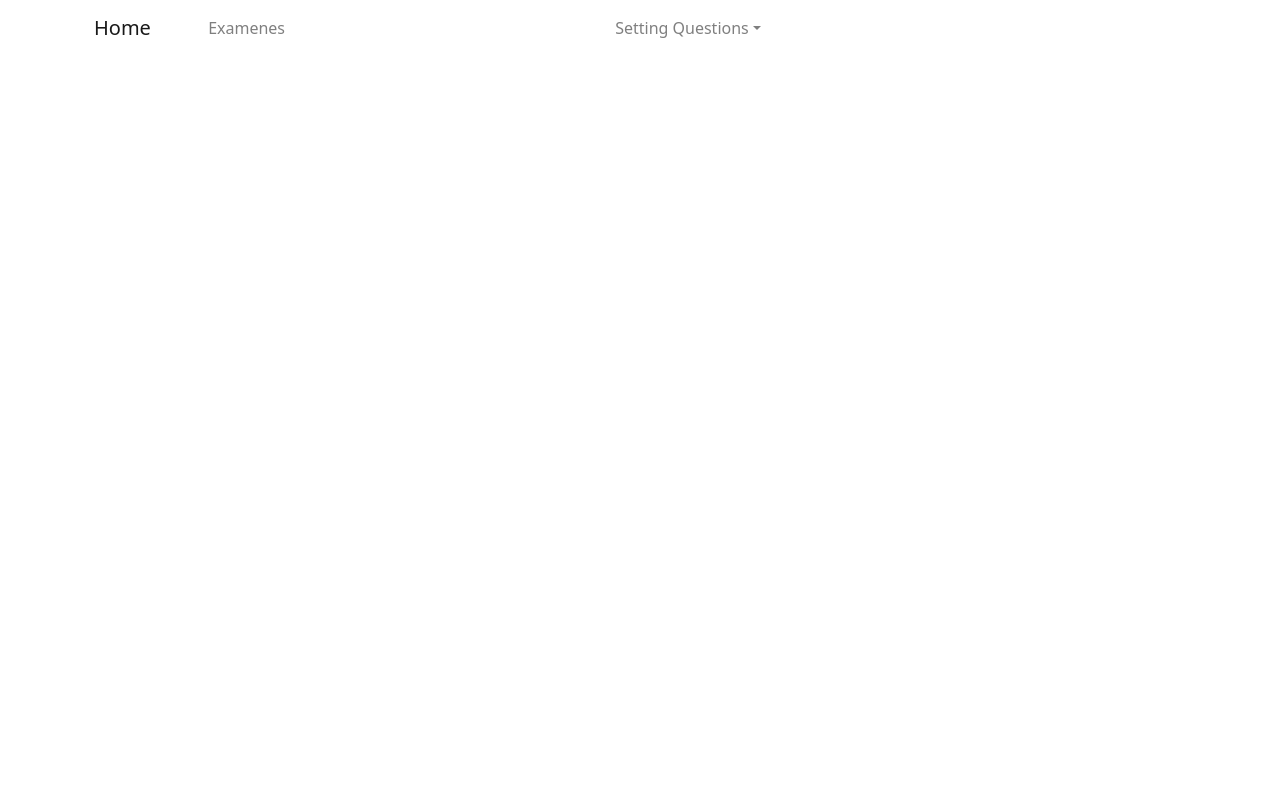
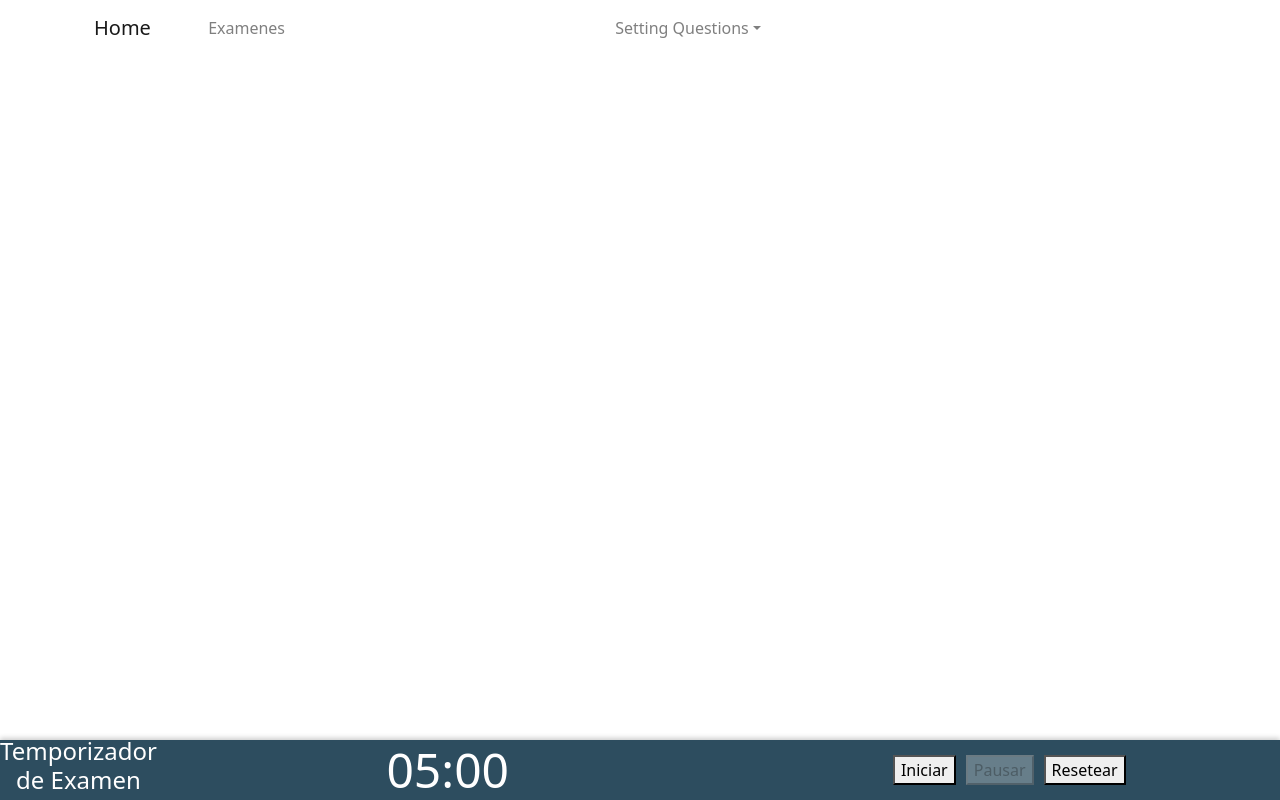
Before and after one commit to sirfreedom/TestSpainCitizen, a React (Create React App) app: page / in a window 1280 px wide. Built offline with nearby package versions, Linux system fonts and the light colour scheme.

Commit message:
prueba de timer
prueba de timer

```diff
--- a/src/Components/Home.jsx
+++ b/src/Components/Home.jsx
@@ -1,3 +1,5 @@
+import ExamTimer from './ExamTimer'
+
 
 const Home = () => {
 
@@ -6,6 +8,8 @@ const Home = () => {
     return (
         <>
 
+        <ExamTimer></ExamTimer>
+
 
 
         </>
--- a/src/Components/TestExam.jsx
+++ b/src/Components/TestExam.jsx
@@ -61,6 +61,7 @@ export const TestExam = () => {
         });
 
         setShowWelcome(true);
+        reset();
 
     }, []);
 
```
